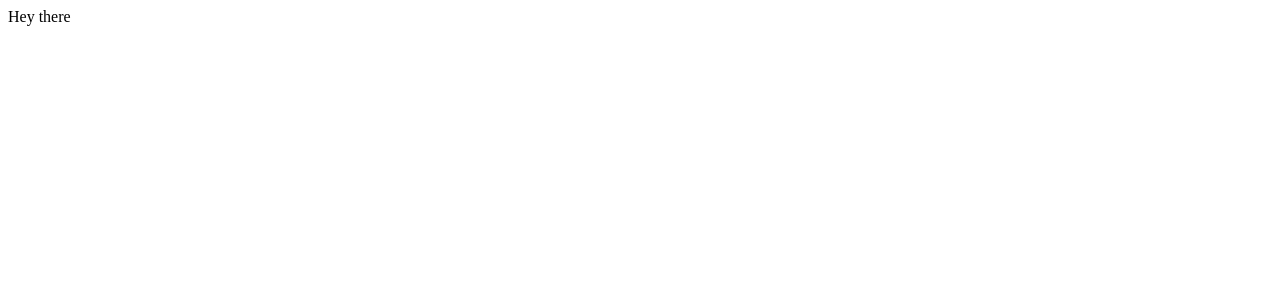
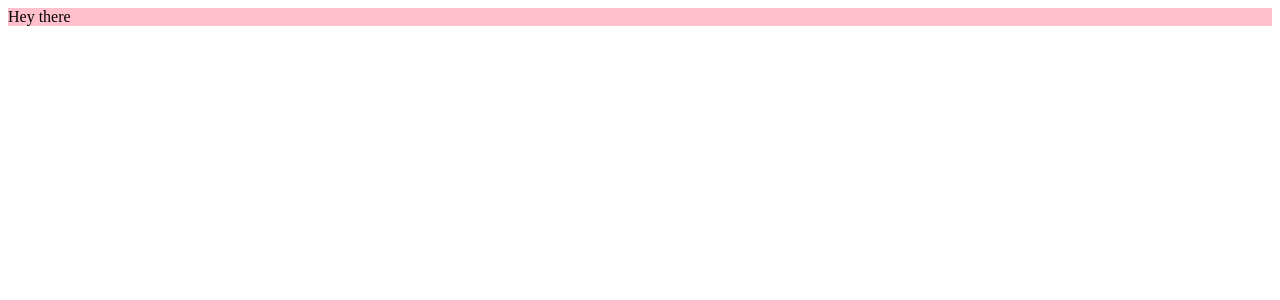
Before and after one commit to michaelmorrisg/cuties-cakes, a React (Create React App) app: page / in a window 1280 px wide. Shown: the top 300 px of the page. Built offline with nearby package versions, Linux system fonts and the light colour scheme.

Commit message:
sass structure starting up

```diff
--- a/src/App.js
+++ b/src/App.js
@@ -1,4 +1,5 @@
 import React from 'react';
+import './styles/main.scss';
 import NavLogoCenter from './Components/NavLogoCenter/NavLogoCenter';
 
 function App() {
--- /dev/null
+++ b/src/styles/_colors.scss
@@ -0,0 +1 @@
+$main: pink;
--- /dev/null
+++ b/src/styles/components/_NavLogoCenter.scss
@@ -0,0 +1,3 @@
+.nav-main {
+    background-color: $main;
+}
--- /dev/null
+++ b/src/styles/main.scss
@@ -0,0 +1,3 @@
+@import "colors";
+
+@import "components/NavLogoCenter";
```
